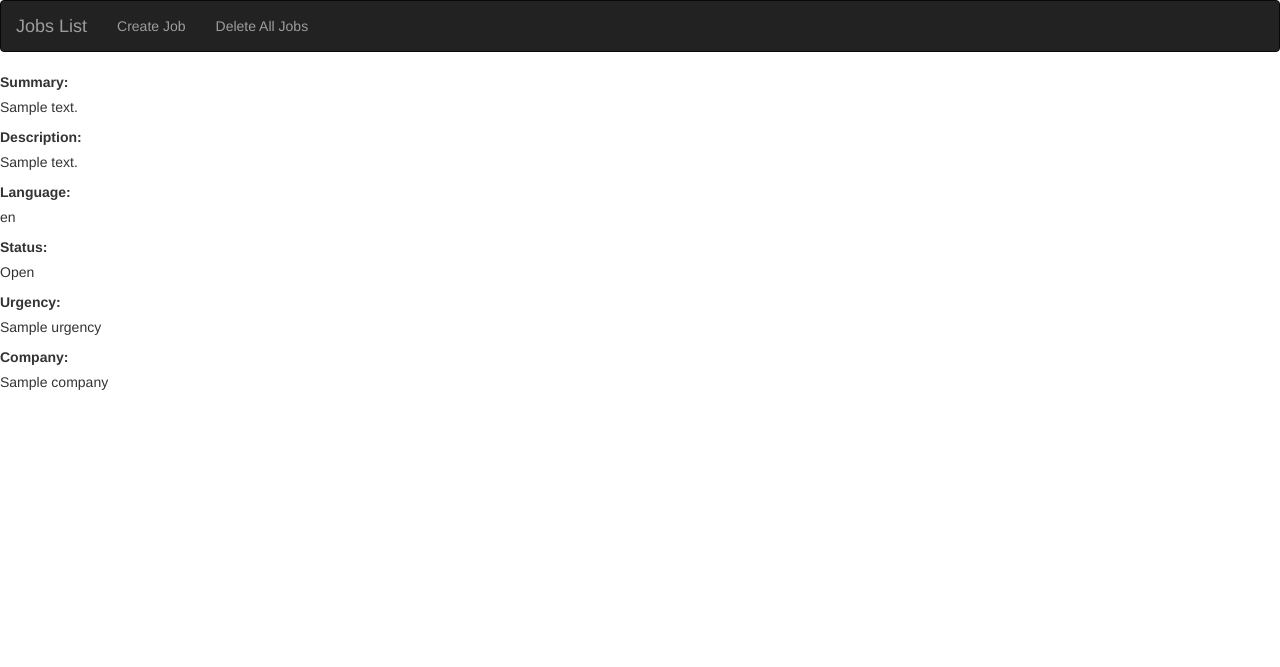
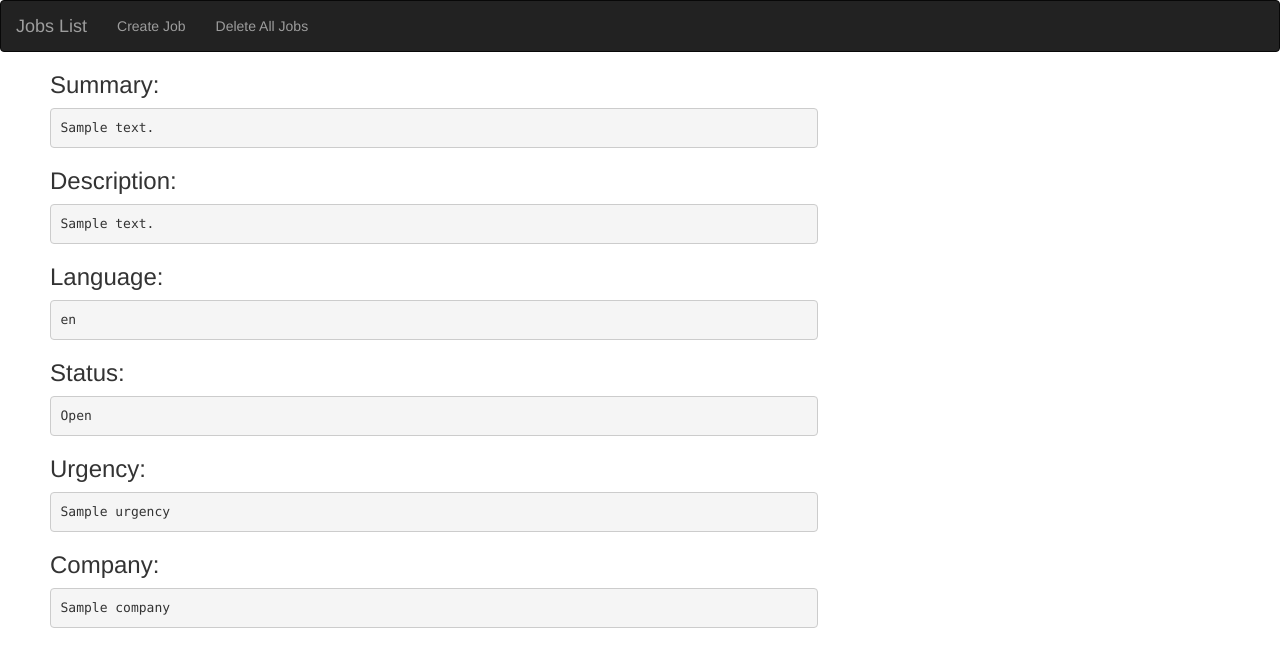
Before and after one commit to adrianashymoniak/jobslist, a Django app: template jobs/templates/job-details.html in a window 1280 px wide. Shown: the top 667 px of the page. Run offline with Django 3.2, Linux system fonts and the light colour scheme; the template is opened without the code that fills it: most values are stand-ins (such as "Sample title", 1, 10 or a date in 2020); data that the repository does not hold is empty; some libraries are stand-ins or nearby versions.

Commit message:
Add styles

```diff
--- a/jobs/static/css/base.css
+++ b/jobs/static/css/base.css
@@ -0,0 +1,15 @@
+.alignment {
+    margin: auto 50px 20px 50px;
+    width: 60%;
+}
+
+.btn.btn-primary {
+    width: 200px;
+    margin-right: 0;
+    margin-bottom: 30px;
+    margin-top:30px;
+}
+
+.language-group {
+    color: navy;
+}
--- a/jobs/templates/create-job.html
+++ b/jobs/templates/create-job.html
@@ -2,6 +2,7 @@
 {% block body %}
     <form method="post" name="form">
         {% csrf_token %}
+        <div class="alignment">
             <label for="status">Status</label>
             <select name="status" id="id-status" class="form-control">
                 <option value="Open" {% if job.status == "Open" %}selected="selected"{% endif %}>Open</option>
@@ -24,6 +25,7 @@
             <label for="language">Language</label>
             <input class="form-control" id="language" type="text" name="language" maxlength="150"
                    value="{{ job.language }}"/>
-        <button type="submit">Save</button>
+            <button type="submit" class="btn btn-primary">Save</button>
     </form>
+    </div>
 {% endblock %}
--- a/jobs/templates/home.html
+++ b/jobs/templates/home.html
@@ -1,8 +1,9 @@
 {% extends 'base.html' %}
 {% block body %}
+    <div class="alignment">
         <div class="form-group">
             {% for language in languages %}
-            <h1>{{ language }} </h1>
+                <h1 class="language-group">Language: {{ language }} </h1>
                 {% for job in jobs %}
                     {% if language == job.language %}
                         <h3><a href="{% url 'job_details' pk=job.pk %}">{{ job.summary }}</a></h3>
@@ -10,4 +11,5 @@
                 {% endfor %}
             {% endfor %}
         </div>
+    </div>
 {% endblock %}
--- a/jobs/templates/job-details.html
+++ b/jobs/templates/job-details.html
@@ -1,15 +1,17 @@
 {% extends 'base.html' %}
 {% block body %}
-    <label>Summary:</label>
-    <p>{{ job.summary }}</p>
-    <label>Description:</label>
-    <p>{{ job.description }}</p>
-    <label>Language:</label>
-    <p>{{ job.language }}</p>
-    <label>Status:</label>
-    <p>{{ job.status }}</p>
-    <label>Urgency:</label>
-    <p>{{ job.urgency }}</p>
-   <label>Company:</label>
-    <p>{{ job.company }}</p>
+    <div class="alignment">
+        <h3>Summary:</h3>
+        <pre>{{ job.summary }}</pre>
+        <h3>Description:</h3>
+        <pre>{{ job.description }}</pre>
+        <h3>Language:</h3>
+        <pre>{{ job.language }}</pre>
+        <h3>Status:</h3>
+        <pre>{{ job.status }}</pre>
+        <h3>Urgency:</h3>
+        <pre>{{ job.urgency }}</pre>
+        <h3>Company:</h3>
+        <pre>{{ job.company }}</pre>
+    </div>
 {% endblock %}
```
Lines whose indentation alone changed are shown as unchanged.
